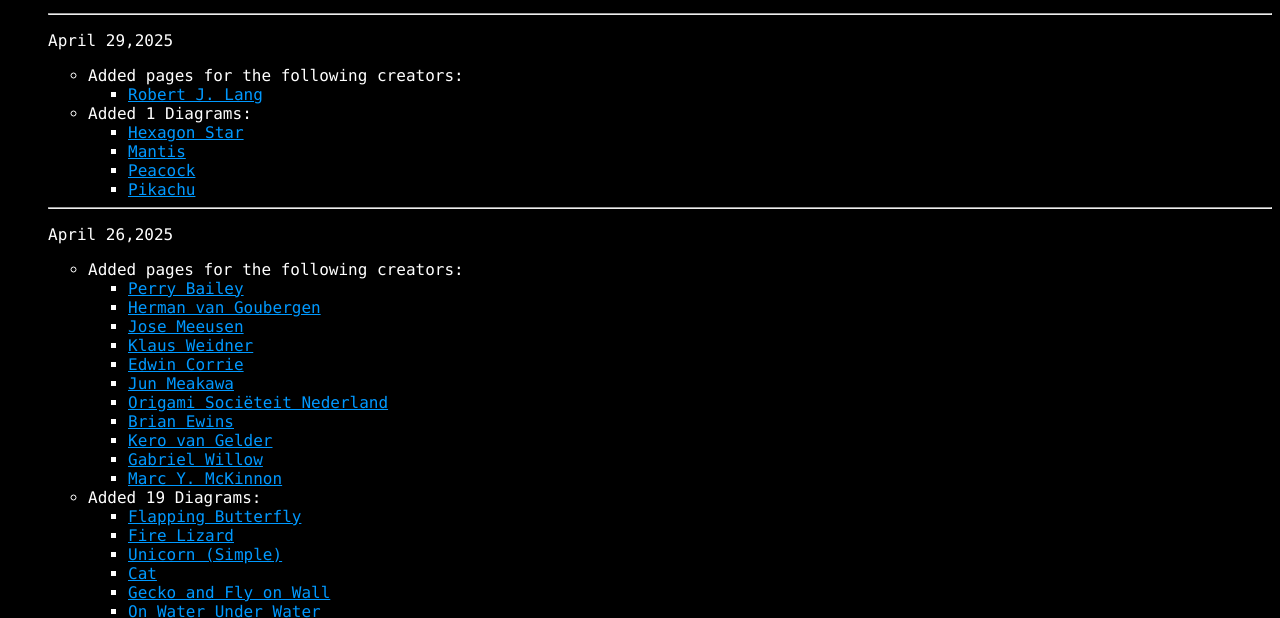
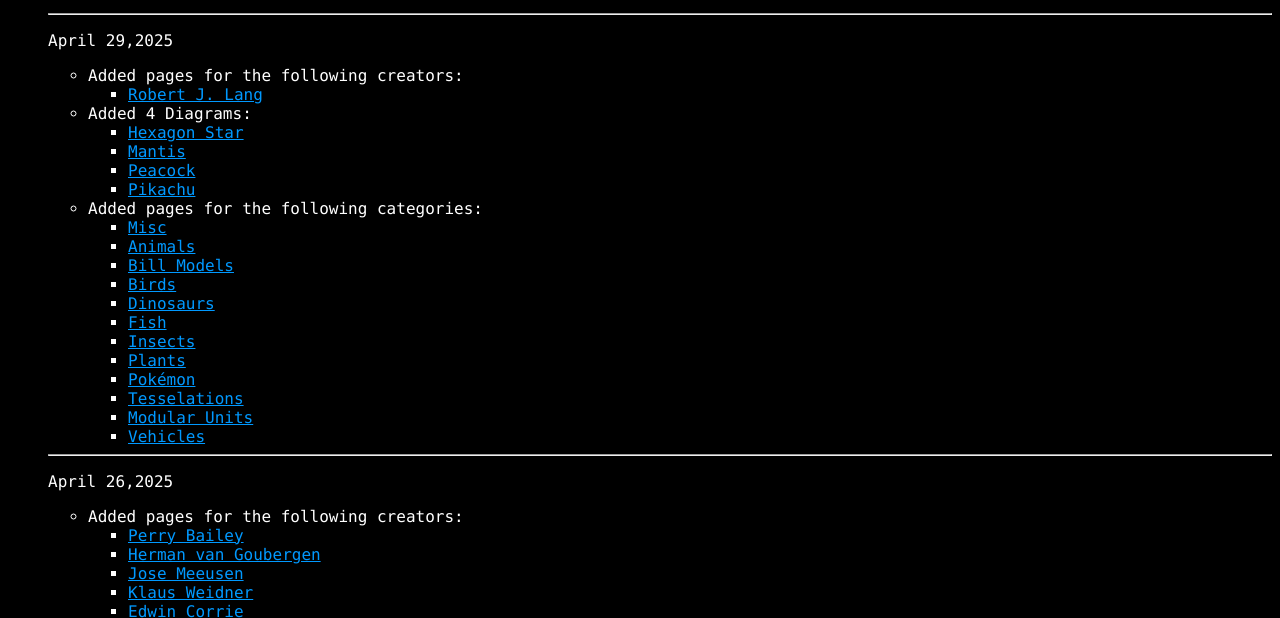
Before and after one commit to amilliiee/new_origami, a plain HTML site: page public/updates.html in a window 1280 px wide. Shown: the part 185-803 px from the top of the page. Drawn offline with Linux system fonts and the light colour scheme.

Commit message:
unify with PC

```diff
--- a/public/updates.html
+++ b/public/updates.html
@@ -48,12 +48,27 @@
         <ul>
           <li><a href="./creators/rjlang.html">Robert J. Lang</a></li>
         </ul>
-        <li>Added 1 Diagrams:</li>
+        <li>Added 4 Diagrams:</li>
         <ul>
           <li><a href="./assets/diagrams/hexagonstar.pdf">Hexagon Star</a></li>
           <li><a href="./assets/diagrams/mantis.pdf">Mantis</a></li>
           <li><a href="./assets/diagrams/dollarpeacock.pdf">Peacock</a></li>
           <li><a href="./assets/diagrams/pikachu.pdf">Pikachu</a></li>
+        </ul>
+        <li>Added pages for the following categories:</li>
+        <ul>
+          <li><a href="./category/misc.html">Misc</a></li>
+          <li><a href="./category/animals.html">Animals</a></li>
+          <li><a href="./category/bill.html">Bill Models</a></li>
+          <li><a href="./category/birds.html">Birds</a></li>
+          <li><a href="./category/dinosaurs.html">Dinosaurs</a></li>
+          <li><a href="./category/fish.html">Fish</a></li>
+          <li><a href="./category/insects.html">Insects</a></li>
+          <li><a href="./category/plants.html">Plants</a></li>
+          <li><a href="./category/pokemon.html">Pokémon</a></li>
+          <li><a href="./category/tesselation.html">Tesselations</a></li>
+          <li><a href="./category/modular.html">Modular Units</a></li>
+          <li><a href="./category/vehicles.html">Vehicles</a></li>
         </ul>
       </ul>
       <hr>
```
Also changed, not shown: public/category/bill.html (+2 -2 lines), public/creators/rjlang.html (+6 -6 lines), public/index.html (+0 -2 lines), public/name.html (+1 -1 lines).
